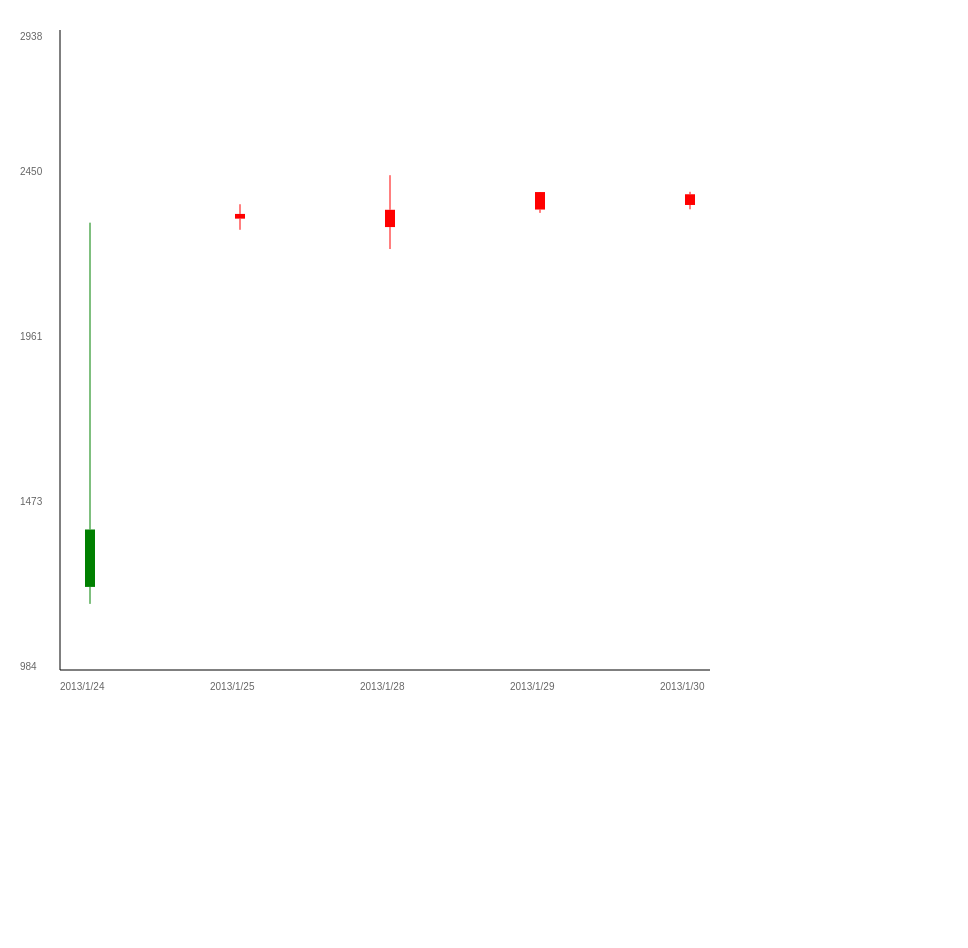
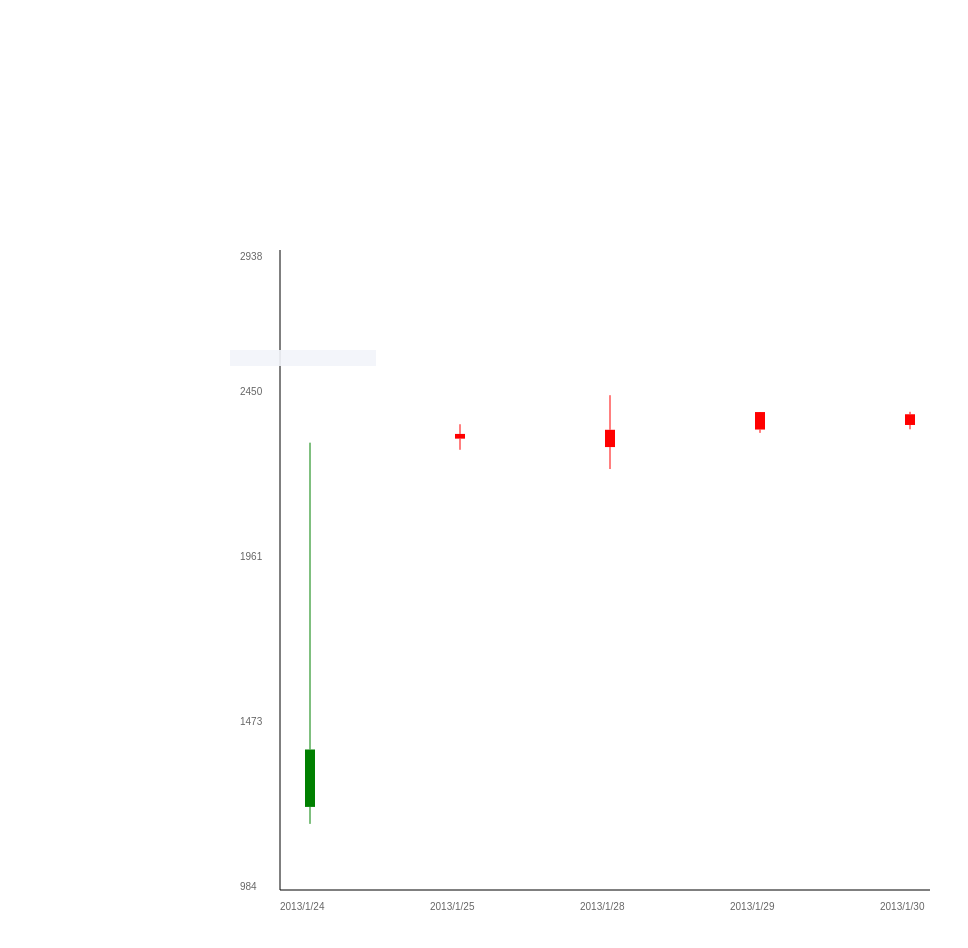
Before and after one commit to chengjunjian2020/visualization-work, a plain HTML site: page k线图/index.html in a window 1280 px wide. Shown: the whole page, without its empty margins (0-968 px from the left). Before the commit the page ends 800 px from the top, so only its background shows below. Drawn offline with Linux system fonts and the light colour scheme.

Commit message:
feat:完善k线图tooltip

```diff
--- a/k线图/axisChart.js
+++ b/k线图/axisChart.js
@@ -1,9 +1,30 @@
 import Chart from "./chart.js";
-import { $ } from "../utils/index.js";
+import { setStyleList } from "../utils/index.js";
+const tooltipAlert = "tooltipalert";
 export default class AxisChart extends Chart {
   constructor(el, options) {
     super(el, options);
     this.initSelfData(options);
+    this.initTooltip(el);
+  }
+  initTooltip(el) {
+    const tooltip = document.createElement("div");
+    tooltip.setAttribute("class", "k-line-tip-alert");
+    tooltip.setAttribute(tooltipAlert, 1);
+    this.tootip = tooltip;
+    el.append(tooltip);
+
+    setStyleList(tooltip, {
+      opacity: 0.9,
+      background: "#f2f4fa",
+      position: "absolute",
+      color: "#525252",
+      padding: "8px 15px",
+      "z-index": 1,
+      top: "120px",
+      "min-width": "116px",
+      cursor: "pointer",
+    });
   }
   initSelfData = (options) => {
     this.top = 20;
@@ -124,20 +145,30 @@ export default class AxisChart extends Chart {
     };
   }
   mouseOutTooltip(e) {
-    const tipAlert = $("#tipAlert");
-    tipAlert.style.display = "none";
+    this.tootip.style.display = "none";
     e.preventDefault();
   }
   mouseOutAxisPointer(e) {
     e.preventDefault();
+    // while (e.relatedTarget) {
+    //   if(){}
+    // }
     const { drawCanvas } = this;
     drawCanvas.clearCanvas();
     this.draw();
   }
   mouseMoveTooltip(e, { endY, everyX, index }) {
     const { offsetX, offsetY: y } = e;
-    const { left, width, height, top, bottom, xAxis, yAxis } = this;
-    const tipAlert = $("#tipAlert");
+    const {
+      left,
+      width,
+      height,
+      top,
+      bottom,
+      xAxis,
+      yAxis,
+      tootip: tipAlert,
+    } = this;
 
     if (left >= offsetX || y > endY || top > y) {
       tipAlert.style.display = "none";
--- a/k线图/index.html
+++ b/k线图/index.html
@@ -13,27 +13,29 @@
       ul li {
         list-style: none;
       }
-      #k-chart {
+      #kLine {
         width: 800px;
         height: 700px;
+        margin: 230px;
       }
-      .tip_alert {
-        opacity: 0.9;
+      .k-line-tip-alert {
+        /* opacity: 0.9;
         background: #f2f4fa;
         position: absolute;
         color: #525252;
         padding: 8px 15px;
         z-index: 1;
         top: 120px;
-        display: none;
+        display: none; */
       }
     </style>
   </head>
   <body>
-    <div style="margin: 10px; width: 800px; height: 700px" id="kLine">
+    <div id="kLine">
+      <div></div>
       <!-- <canvas id="k-chart" width="800" height="700"></canvas> -->
     </div>
-    <div class="tip_alert" id="tipAlert">
+    <!-- <div class="tip_alert" id="tipAlert">
       <ul>
         <li>
           <span class="label">开盘价</span>
@@ -52,7 +54,7 @@
           <span class="price"></span>
         </li>
       </ul>
-    </div>
+    </div> -->
     <script type="module">
       import KLineChart from "./index.js";
       import { yData, xData } from "./mock.js";
--- a/k线图/index.js
+++ b/k线图/index.js
@@ -3,7 +3,12 @@ const rectColor = ["green", "red"];
 class KLineChart extends AxisChart {
   constructor(el, options) {
     super(el, options);
+    this.initKLine(el);
     this.draw();
+  }
+  initKLine(el) {
+    this.container = el;
+    el.style.position = "relative";
   }
   draw() {
     this.drawAxisLine();
--- a/utils/index.js
+++ b/utils/index.js
@@ -21,3 +21,12 @@ export const createCanvasContext = (id) => {
 export const $ = (id) => {
   return document.querySelector(id);
 };
+
+export const setStyleList = (el, styleList) => {
+  if (styleList.constructor !== Object) {
+    return;
+  }
+  Object.keys(styleList).forEach((key) => {
+    el.style[key] = styleList[key];
+  });
+};
```
